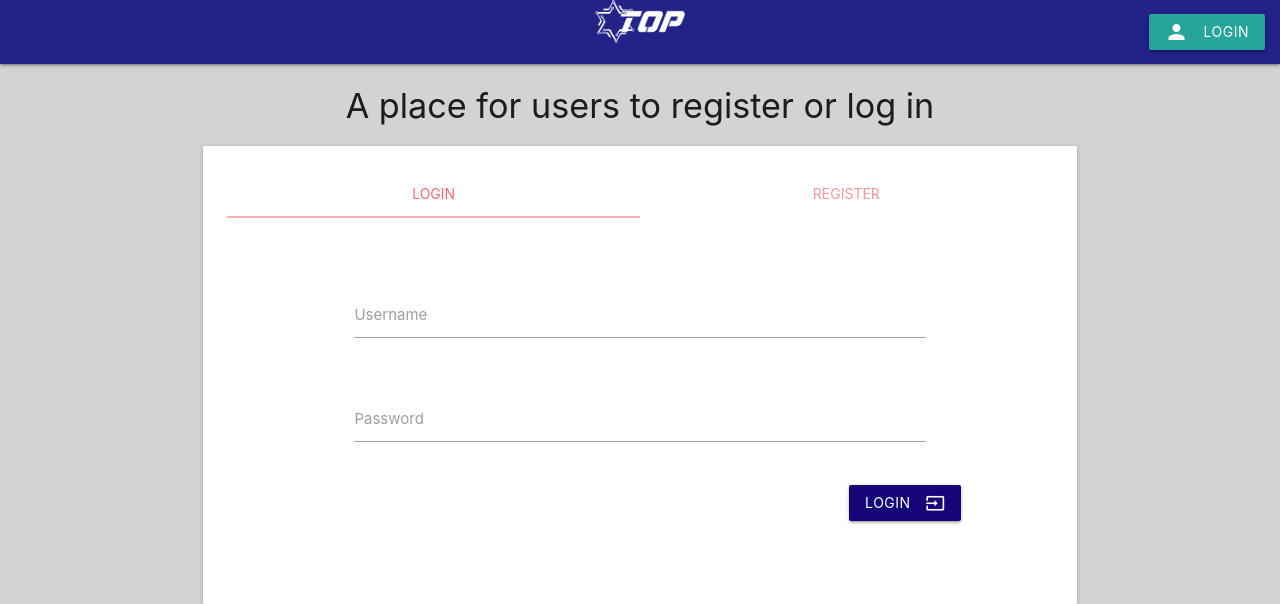
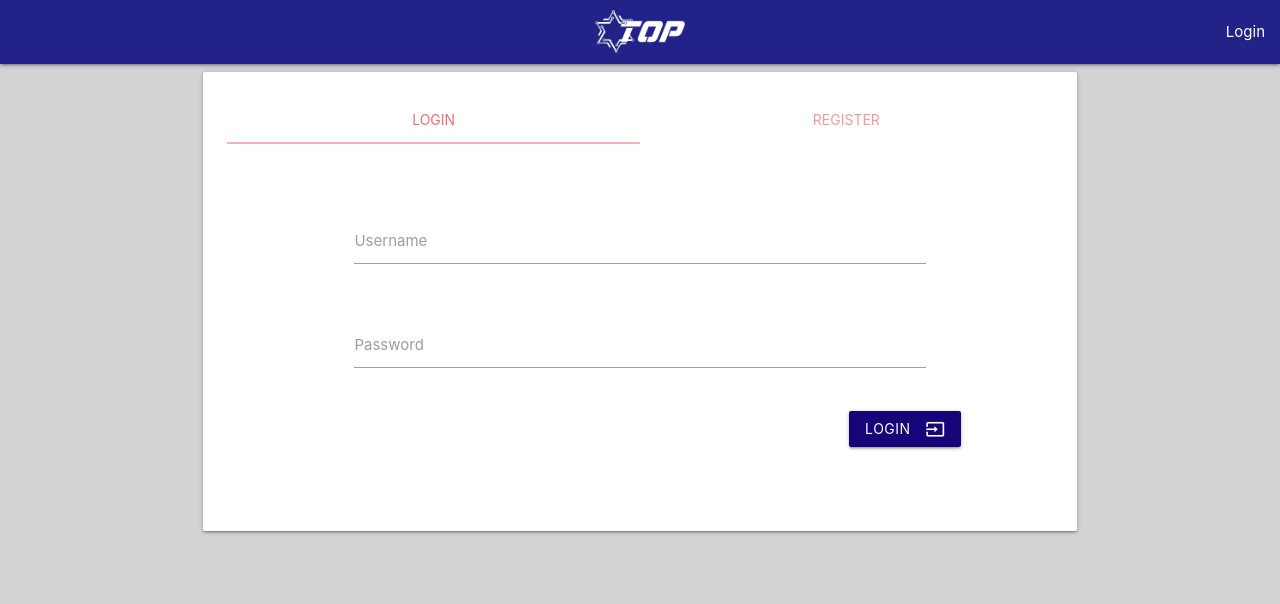
Before and after one commit to TexasOPDevs/trainingapp, a Spring Boot app: page /login in a window 1280 px wide. Shown: the top 604 px of the page. Run offline with Spring Boot 4, Linux system fonts and the light colour scheme; some of the project's set-up classes (security, data sources, template engines, error pages and the like) are left out, and stand-ins take their place; some libraries are stand-ins or nearby versions.

Commit message:
made the styling suggestions

```diff
--- a/src/main/resources/templates/home/login-register.html
+++ b/src/main/resources/templates/home/login-register.html
@@ -12,7 +12,7 @@
 
 </th:block>
 
-<h4 class="center">A place for users to register or log in</h4>
+<!--<h4 class="center">A place for users to register or log in</h4>-->
 
 <div class="container text-primary">
     <div class="row">
--- a/src/main/resources/templates/partials/master.html
+++ b/src/main/resources/templates/partials/master.html
@@ -14,20 +14,27 @@
 
                 <nav class="primary">
                     <div class="nav-wrapper">
-                        <a href="/" class="brand-logo center">
-                            <img src="/longlogo_white_short.png" class="center" width="90px" alt="landing_page_img"/>
+                        <a href="/" class="brand-logo left" style="margin-top: 10px; margin-left: 2%;">
+                            <img src="/longlogo_white_short.png" width="90px"
+                                 alt="landing_page_img"/>
                         </a>
                         <a href="#" data-target="slide-out" class="sidenav-trigger right"><i class="material-icons">menu</i></a>
-                        <ul class="right hide-on-med-and-down pr-1">
-                            <li><a href="/courses" >Courses</a></li>
-                            <li><a href="/student" >Dashboard</a></li>
-                            <li><a href="/user/update">Profile</a></li>
-                            <li><form th:action="@{/logout}" th:method="post" type="submit"
-                                       style="-webkit-appearance: none;">
-                                <button class="btn waves-effect waves-light">
-                                    LOGOUT
-                                </button>
-                            </form></li>
+                        <ul class="right hide-on-med-and-down">
+                            <li>
+                                    <a href="/courses">Courses</a>
+                            </li>
+                            <li>
+                                    <a href="/student">Dashboard</a>
+                            </li>
+                            <li>
+                                    <a href="/user/update">Profile</a>
+                            </li>
+                            <li>
+                                <form th:action="@{/logout}" th:method="post" type="submit"
+                                      style="-webkit-appearance: none;">
+                                    <a href="#" onclick="$(this).closest('form').submit()">Logout</a>
+                                </form>
+                            </li>
                         </ul>
                     </div>
                 </nav>
@@ -43,15 +50,29 @@
                                                    class="white-text email"></span></a>
                         </div>
                     </li>
-                    <li><a href="/courses"><i class="material-icons">dns</i>Courses</a></li>
-                    <li><a href="/student"><i class="material-icons">dvr</i>Dashboard</a></li>
-                    <li><a href="/user/update"><i class="material-icons">assignment_ind</i>Profile</a></li>
-                    <li><form th:action="@{/logout}" th:method="post" type="submit"
+                    <li>
+                        <a href="/courses">
+                            <i class="material-icons">dns</i>Courses
+                        </a>
+                    </li>
+                    <li>
+                        <a href="/student">
+                            <i class="material-icons">dvr</i>Dashboard
+                        </a>
+                    </li>
+                    <li>
+                        <a href="/user/update">
+                            <i class="material-icons">assignment_ind</i>Profile
+                        </a>
+                    </li>
+                    <li>
+                        <form th:action="@{/logout}" th:method="post" type="submit"
                               style="-webkit-appearance: none;">
-                        <button class="btn waves-effect waves-light">
-                            LOGOUT
-                        </button>
-                    </form></li>
+                            <button type="submit" name="action">
+                                Logout
+                            </button>
+                        </form>
+                    </li>
                 </ul>
 
             </th:bock>
@@ -61,20 +82,29 @@
 
                 <nav class="primary">
                     <div class="nav-wrapper">
-                        <a href="/" class="brand-logo center">
+                        <a href="/" class="brand-logo center" style="margin-top: 10px;">
                             <img src="/longlogo_white_short.png" class="center" width="90px" alt="landing_page_img"/>
                         </a>
                         <a href="#" data-target="slide-out" class="sidenav-trigger right"><i class="material-icons">menu</i></a>
                         <ul class="right hide-on-med-and-down">
-                            <li><a href="/instructor/curricula" >Curricula</a></li>
-                            <li><a href="/instructor/courses" >Courses</a></li>
-                            <li><a href="/user/update">Profile</a></li>
-                            <li><form th:action="@{/logout}" th:method="post" type="submit"
+                            <li>
+
+                                    <a href="/instructor/curricula">Curricula</a>
+                            </li>
+                            <li>
+
+                                    <a href="/instructor/courses">Courses</a>
+                            </li>
+                            <li>
+
+                                    <a href="/user/update">Profile</a>
+                            </li>
+                            <li>
+                                <form th:action="@{/logout}" th:method="post" type="submit"
                                       style="-webkit-appearance: none;">
-                                <button class="btn waves-effect waves-light">
-                                    LOGOUT
-                                </button>
-                            </form></li>
+                                    <a href="#" onclick="$(this).closest('form').submit()">Logout</a>
+                                </form>
+                            </li>
                         </ul>
                     </div>
                 </nav>
@@ -90,15 +120,22 @@
                                                    class="white-text email"></span></a>
                         </div>
                     </li>
-                    <li><a href="/instructor/curricula"><i class="material-icons">dns</i>Curricula</a></li>
-                    <li><a href="/instructor/courses"><i class="material-icons">dvr</i>Courses</a></li>
-                    <li><a href="/user/update"><i class="material-icons">assignment_ind</i>Profile</a></li>
+                    <li>
+
+                        <a href="/instructor/curricula"><i class="material-icons">dns</i>Curricula</a>
+                    </li>
+                    <li>
+                        <a href="/instructor/courses"><i class="material-icons">dvr</i>Courses</a>
+                    </li>
+                    <li>
+                        <a href="/user/update"><i class="material-icons">assignment_ind</i>Profile</a>
+                    </li>
                     <li>
                         <div class="divider"></div>
                     </li>
                     <li>
                         <form th:action="@{/logout}" th:method="post" type="submit">
-                            <button class="btn-flat waves-effect waves-light pl-1" type="submit" name="action">Logout
+                            <button class="btn-flat waves-effect waves-light pl-1" type="submit" name="action" style="-webkit-appearance: none;">Logout
                                 <i class="material-icons left">directions_run</i>
                             </button>
                         </form>
@@ -114,19 +151,29 @@
 
                 <nav class="primary">
                     <div class="nav-wrapper">
-                        <a href="/" class="brand-logo center">
+                        <a href="/" class="brand-logo center" style="margin-top: 10px;">
                             <img src="/longlogo_white_short.png" class="center" width="90px" alt="landing_page_img"/>
                         </a>
                         <a href="#" data-target="slide-out" class="sidenav-trigger right"><i class="material-icons">menu</i></a>
                         <ul class="right hide-on-med-and-down">
-                            <li><a href="/courses" >Courses</a></li>
-                            <li><a href="/coordinator" >Dashboard</a></li>
-                            <li><a href="/user/update">Profile</a></li>
-                            <li><form th:action="@{/logout}" th:method="post" type="submit">
-                                <button class="btn-flat waves-effect waves-light pl-1" type="submit" name="action">Logout
-                                    <i class="material-icons left">directions_run</i>
+                            <li>
+                                <button class="btn waves-effect waves-light">
+
+                                <a href="/courses" >Courses</a>
                                 </button>
-                            </form></li>
+                            </li>
+                            <li>
+
+                                <a href="/coordinator" >Dashboard</a>
+                            </li>
+                            <li>
+
+                                <a href="/user/update">Profile</a>
+                            </li>
+                            <li><form th:action="@{/logout}" th:method="post" type="submit" style="-webkit-appearance: none;">
+                                <a href="#" onclick="$(this).closest('form').submit()">Logout</a>
+                            </form>
+                            </li>
                         </ul>
                     </div>
                 </nav>
@@ -149,7 +196,7 @@
                         <div class="divider"></div>
                     </li>
                     <li>
-                        <form th:action="@{/logout}" th:method="post" type="submit">
+                        <form th:action="@{/logout}" th:method="post" type="submit" style="-webkit-appearance: none;">
                             <button class="btn-flat waves-effect waves-light pl-1" type="submit" name="action">Logout
                                 <i class="material-icons left">directions_run</i>
                             </button>
@@ -175,12 +222,14 @@
 
         <nav class="primary">
             <div class="nav-wrapper">
-                <a href="/" class="brand-logo center">
+                <a href="/" class="brand-logo center" style="margin-top: 10px;">
                     <img src="/longlogo_white_short.png" class="center" width="90px" alt="landing_page_img"/>
                 </a>
                 <a href="#" data-target="slide-out" class="sidenav-trigger right"><i class="material-icons">menu</i></a>
                 <ul class="right hide-on-med-and-down">
-                    <li><a href="/login" class="waves-effect waves-light btn">Login<i class="material-icons left">person</i></a></li>
+                    <li>
+                        <a href="/login">Login</a>
+                    </li>
                 </ul>
             </div>
         </nav>
@@ -193,7 +242,7 @@
                                          src="https://images.squarespace-cdn.com/content/554037b3e4b0da169013a32f/1454814698312-GFEEISP9MVFVJ2V4CR08/?content-type=image%2Fpng"/></a>
                 </div>
             </li>
-            <li><a class="waves-effect" href="/login"><i class="material-icons">person</i>Login</a></li>
+            <li class="pr-1"><a class="waves-effect" href="/login"><i class="material-icons">person</i>Login</a></li>
         </ul>
 
 
```
Also changed, not shown: src/main/resources/templates/home/courses.html (+4 -4 lines), src/main/resources/templates/student/profile.html (+6 -6 lines).
